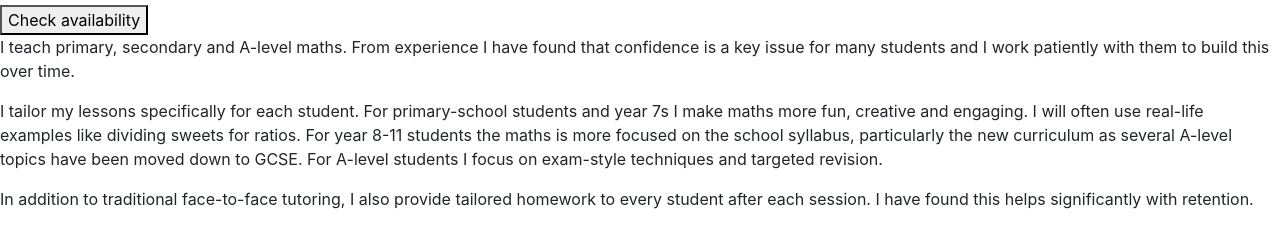
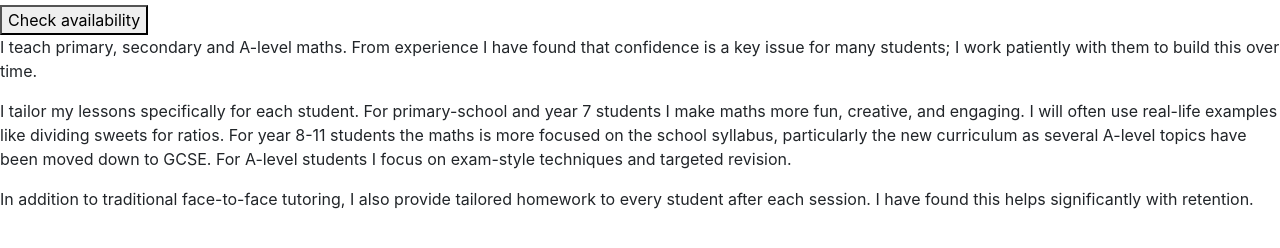
Before and after one commit to Kayra/Oytun-Tutoring, a plain HTML site: page index.html in a window 1280 px wide. Shown: the part 122-370 px from the top of the page. Drawn offline with nearby package versions, Linux system fonts and the light colour scheme.

Commit message:
Touched up copy

```diff
--- a/index.html
+++ b/index.html
@@ -8,7 +8,7 @@
     <script src="https://cdnjs.cloudflare.com/ajax/libs/popper.js/1.12.3/umd/popper.min.js" integrity="sha384-vFJXuSJphROIrBnz7yo7oB41mKfc8JzQZiCq4NCceLEaO4IHwicKwpJf9c9IpFgh" crossorigin="anonymous"></script>
     <script src="https://maxcdn.bootstrapcdn.com/bootstrap/4.0.0-beta.2/js/bootstrap.min.js" integrity="sha384-alpBpkh1PFOepccYVYDB4do5UnbKysX5WZXm3XxPqe5iKTfUKjNkCk9SaVuEZflJ" crossorigin="anonymous"></script>
 
-    <title>Oytun - Math Tutor</title>
+    <title>Oytun - Maths Tutor</title>
 
 </head>
 
@@ -27,9 +27,9 @@
 
     <section class="bio">
 
-        <p>I teach primary, secondary and A-level maths. From experience I have found that confidence is a key issue for many students and I work patiently with them to build this over time.</p>
+        <p>I teach primary, secondary and A-level maths. From experience I have found that confidence is a key issue for many students; I work patiently with them to build this over time.</p>
 
-        <p>I tailor my lessons specifically for each student. For primary-school students and year 7s I make maths more fun, creative and engaging. I will often use real-life examples like dividing sweets for ratios. For year 8-11 students the maths is more focused on the school syllabus, particularly the new curriculum as several A-level topics have been moved down to GCSE. For A-level students I focus on exam-style techniques and targeted revision.</p>
+        <p>I tailor my lessons specifically for each student. For primary-school and year 7 students I make maths more fun, creative, and engaging. I will often use real-life examples like dividing sweets for ratios. For year 8-11 students the maths is more focused on the school syllabus, particularly the new curriculum as several A-level topics have been moved down to GCSE. For A-level students I focus on exam-style techniques and targeted revision.</p>
 
         <p>In addition to traditional face-to-face tutoring, I also provide tailored homework to every student after each session. I have found this helps significantly with retention.</p>
 
```
